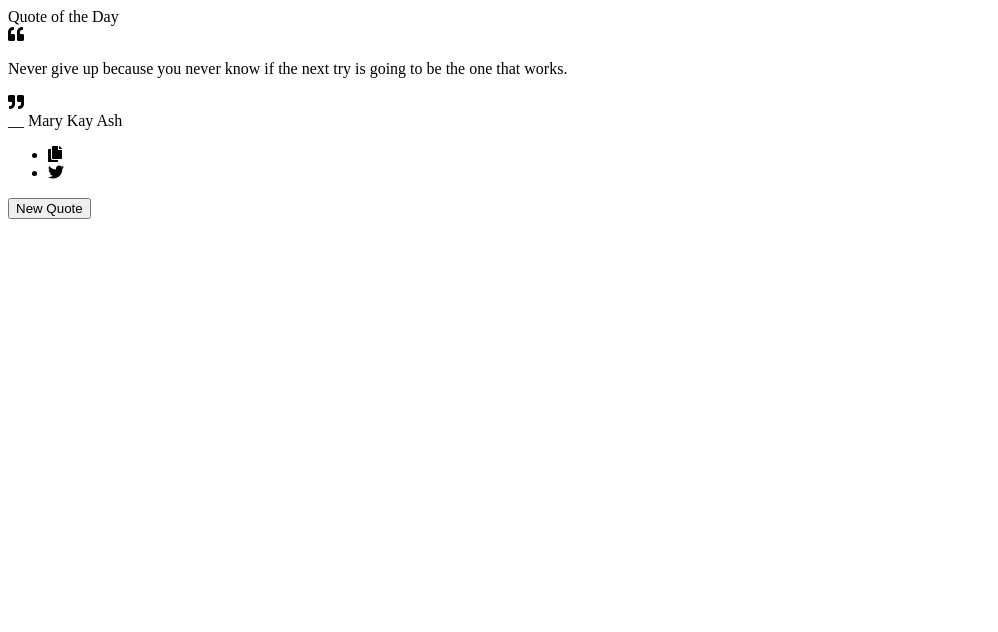
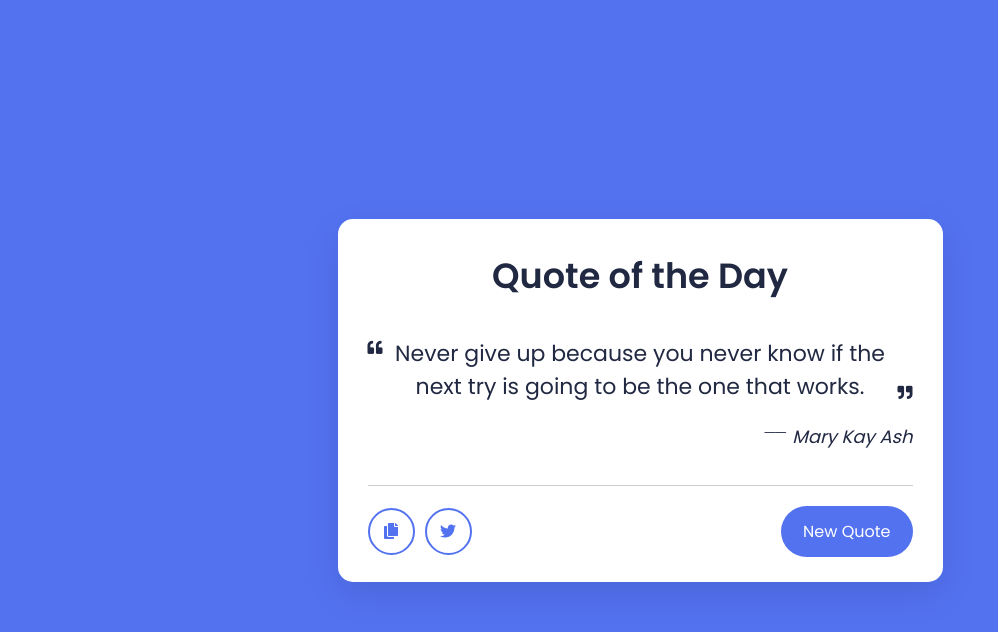
Before and after one commit to prabir9178/Quote-Web-App, a plain HTML site: page index.html in a window 1280 px wide. Shown: the whole page, without its empty margins (0-998 px from the left). Drawn offline with Linux system fonts and the light colour scheme.

Commit message:
Update index.html

```diff
--- a/index.html
+++ b/index.html
@@ -3,7 +3,7 @@
 <head>
   <meta charset="utf-8">
   <title>Random Quote Generator</title>
-  <link rel="stylesheet" href="quotestyle.css">
+  <link rel="stylesheet" href="style.css">
   <meta name="viewport" content="width=device-width, initial-scale=1.0">
   <link rel="stylesheet" href="https://cdnjs.cloudflare.com/ajax/libs/font-awesome/5.15.3/css/all.min.css" />
 </head>
```
